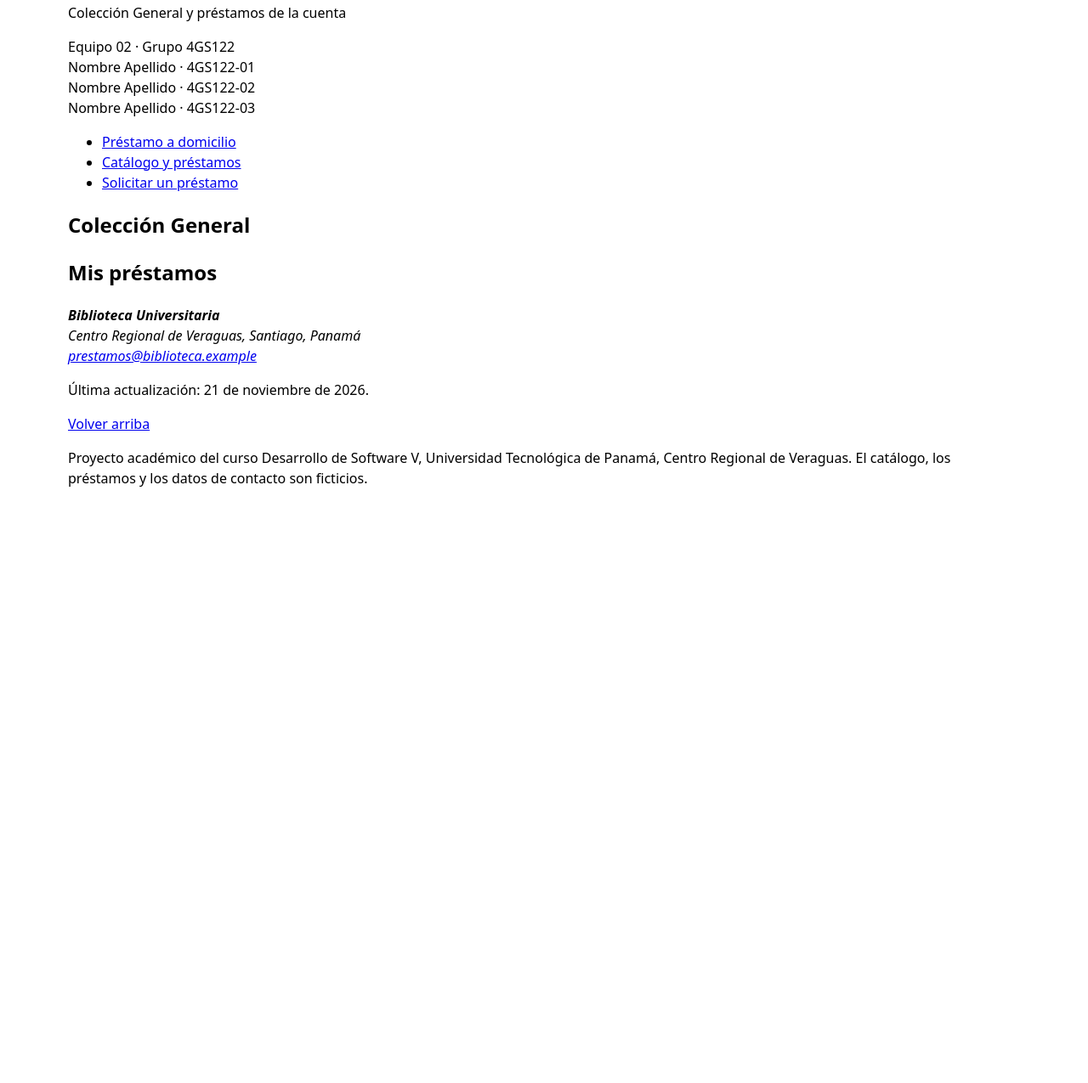
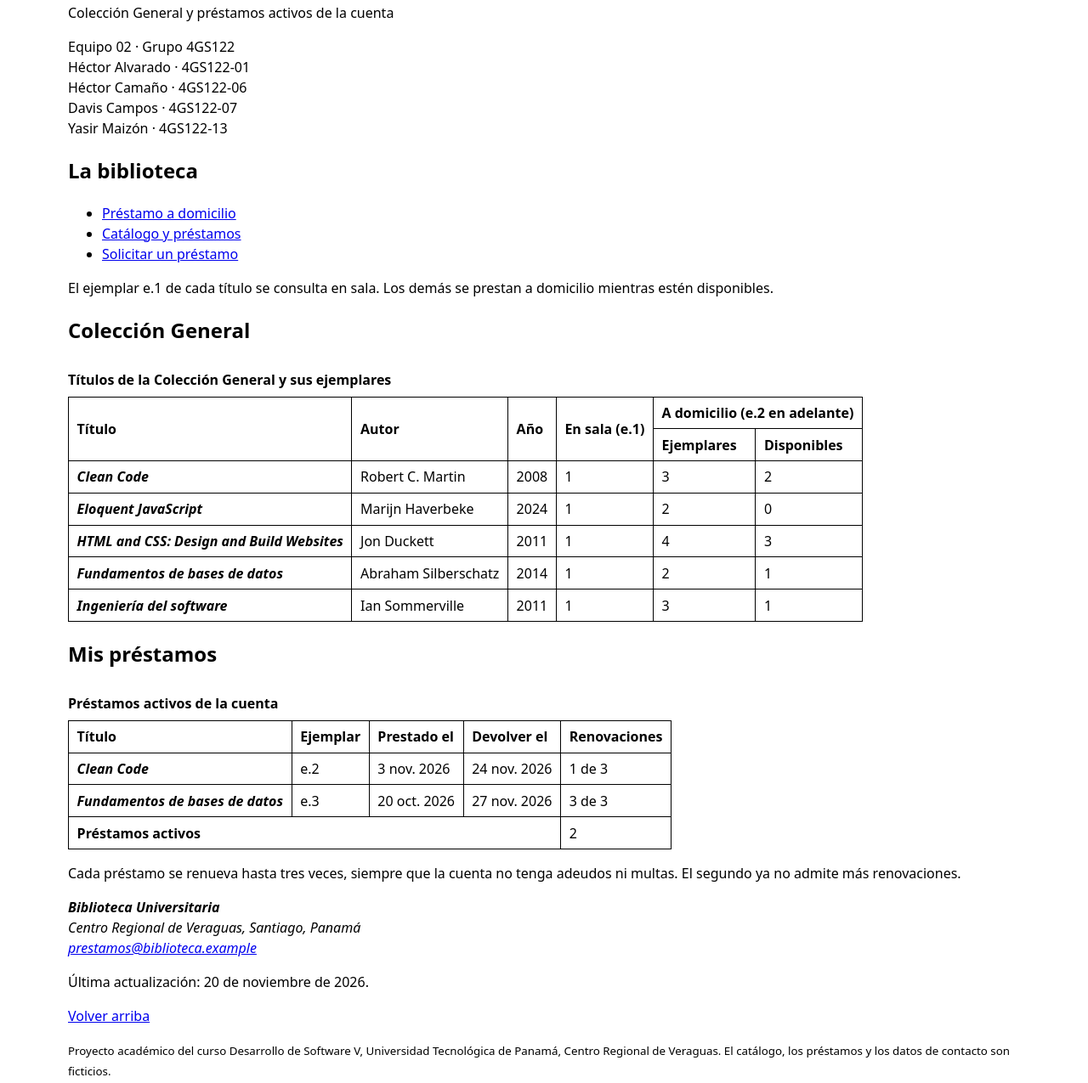
Before and after one commit to daviscampos-122/2026ii-dsv-lab02-4gs122-eq02, a plain HTML site: page docs/catalogo.html in a window 1280 px wide. Shown: the part 182-1457 px from the top of the page at 85% size. Before the commit the page ends 800 px from the top, so only its background shows below. Drawn offline with Linux system fonts and the light colour scheme.

Commit message:
E02: tablas del catálogo y de préstamos

```diff
--- a/docs/catalogo.html
+++ b/docs/catalogo.html
@@ -3,36 +3,31 @@
 <head>
   <meta charset="utf-8">
   <meta name="viewport" content="width=device-width, initial-scale=1">
-  <meta http-equiv="Content-Security-Policy"
-        content="default-src 'self';
-                 img-src 'self';
-                 style-src 'self';
-                 base-uri 'self';
-                 form-action 'self'">
-  <meta name="description" content="Títulos de la Colección General con sus ejemplares y préstamos activos de una cuenta de ejemplo.">
-  <meta name="author" content="Equipo 02, Grupo 4GS122">
+  <meta http-equiv="Content-Security-Policy" content="default-src 'self'; img-src 'self'; style-src 'self'; base-uri 'self'; form-action 'self'">
+  <meta name="description" content="Consulta los títulos de la Colección General con sus ejemplares disponibles y los préstamos activos de una cuenta de ejemplo.">
+  <meta name="author" content="Equipo EE, grupo 4GS121">
   <title>Catálogo y préstamos | Biblioteca Universitaria</title>
   <link rel="icon" href="assets/img/logo-biblioteca.svg" type="image/svg+xml">
   <link rel="stylesheet" href="assets/css/biblioteca-base.css">
 </head>
   <body id="inicio">
     <a href="#contenido">Saltar al contenido</a>
-
     <header>
       <img src="assets/img/logo-biblioteca.svg" alt="" width="48" height="48">
       <hgroup>
         <h1>Catálogo y préstamos</h1>
-      <p>Colección General y préstamos de la cuenta</p>
+        <p>Colección General y préstamos activos de la cuenta</p>
       </hgroup>
       <p>
         Equipo 02 · Grupo 4GS122<br>
-      Nombre Apellido · 4GS122-01<br>
-      Nombre Apellido · 4GS122-02<br>
-      Nombre Apellido · 4GS122-03
+        Héctor Alvarado · 4GS122-01<br>
+        Héctor Camaño · 4GS122-06<br>
+        Davis Campos · 4GS122-07<br>
+        Yasir Maizón · 4GS122-13<br>
       </p>
     </header>
-
-  <nav aria-label="Principal">
+    <nav aria-labelledby="titulo-menu">
+      <h2 id="titulo-menu">La biblioteca</h2>
       <ul>
         <li><a href="index.html">Préstamo a domicilio</a></li>
         <li><a href="catalogo.html" aria-current="page">Catálogo y préstamos</a></li>
@@ -41,25 +36,128 @@
     </nav>
 
     <main id="contenido">
-    <!-- E02 -->
-    <section id="catalogo">
-      <h2>Colección General</h2>
+      <p>El ejemplar e.1 de cada título se consulta en sala. Los demás se prestan a domicilio mientras estén disponibles.</p>
+
+      <section id="catalogo" aria-labelledby="titulo-catalogo">
+        <h2 id="titulo-catalogo">Colección General</h2>
+
+        <div tabindex="0" role="region" aria-labelledby="cap-catalogo">
+          <table>
+            <caption id="cap-catalogo">Títulos de la Colección General y sus ejemplares</caption>
+            <colgroup span="3"></colgroup>
+            <colgroup></colgroup>
+            <colgroup span="2"></colgroup>
+            <thead>
+              <tr>
+                <th scope="col" rowspan="2" id="ej-titulo">Título</th>
+                <th scope="col" rowspan="2" id="ej-autor">Autor</th>
+                <th scope="col" rowspan="2" id="ej-anio">Año</th>
+                <th scope="col" rowspan="2" id="ej-sala">En sala (e.1)</th>
+                <th scope="colgroup" colspan="2" id="ej-dom">A domicilio (e.2 en adelante)</th>
+              </tr>
+              <tr>
+                <th scope="col" id="ej-dom-total">Ejemplares</th>
+                <th scope="col" id="ej-dom-disp">Disponibles</th>
+              </tr>
+            </thead>
+            <tbody>
+              <tr>
+                <th scope="row"><cite lang="en">Clean Code</cite></th>
+                <td>Robert C. Martin</td>
+                <td>2008</td>
+                <td headers="ej-sala">1</td>
+                <td headers="ej-dom ej-dom-total">3</td>
+                <td headers="ej-dom ej-dom-disp">2</td>
+              </tr>
+              <tr>
+                <th scope="row"><cite lang="en">Eloquent JavaScript</cite></th>
+                <td>Marijn Haverbeke</td>
+                <td>2024</td>
+                <td headers="ej-sala">1</td>
+                <td headers="ej-dom ej-dom-total">2</td>
+                <td headers="ej-dom ej-dom-disp">0</td>
+              </tr>
+              <tr>
+                <th scope="row"><cite lang="en">HTML and CSS: Design and Build Websites</cite></th>
+                <td>Jon Duckett</td>
+                <td>2011</td>
+                <td headers="ej-sala">1</td>
+                <td headers="ej-dom ej-dom-total">4</td>
+                <td headers="ej-dom ej-dom-disp">3</td>
+              </tr>
+              <tr>
+                <th scope="row"><cite>Fundamentos de bases de datos</cite></th>
+                <td>Abraham Silberschatz</td>
+                <td>2014</td>
+                <td headers="ej-sala">1</td>
+                <td headers="ej-dom ej-dom-total">2</td>
+                <td headers="ej-dom ej-dom-disp">1</td>
+              </tr>
+              <tr>
+                <th scope="row"><cite>Ingeniería del software</cite></th>
+                <td>Ian Sommerville</td>
+                <td>2011</td>
+                <td headers="ej-sala">1</td>
+                <td headers="ej-dom ej-dom-total">3</td>
+                <td headers="ej-dom ej-dom-disp">1</td>
+              </tr>
+            </tbody>
+          </table>
+        </div>
       </section>
 
-    <section id="mis-prestamos">
-      <h2>Mis préstamos</h2>
+      <section id="mis-prestamos" aria-labelledby="titulo-prestamos">
+        <h2 id="titulo-prestamos">Mis préstamos</h2>
+
+        <div tabindex="0" role="region" aria-labelledby="cap-prestamos">
+          <table aria-describedby="nota-renovacion">
+            <caption id="cap-prestamos">Préstamos activos de la cuenta</caption>
+            <thead>
+              <tr>
+                <th scope="col">Título</th>
+                <th scope="col">Ejemplar</th>
+                <th scope="col">Prestado el</th>
+                <th scope="col">Devolver el</th>
+                <th scope="col">Renovaciones</th>
+              </tr>
+            </thead>
+            <tbody>
+              <tr>
+                <th scope="row"><cite lang="en">Clean Code</cite></th>
+                <td>e.2</td>
+                <td><time datetime="2026-11-03">3 nov. 2026</time></td>
+                <td><time datetime="2026-11-24">24 nov. 2026</time></td>
+                <td>1 de 3</td>
+              </tr>
+              <tr>
+                <th scope="row"><cite>Fundamentos de bases de datos</cite></th>
+                <td>e.3</td>
+                <td><time datetime="2026-10-20">20 oct. 2026</time></td>
+                <td><time datetime="2026-11-27">27 nov. 2026</time></td>
+                <td>3 de 3</td>
+              </tr>
+            </tbody>
+            <tfoot>
+              <tr>
+                <th scope="row" colspan="4">Préstamos activos</th>
+                <td>2</td>
+              </tr>
+            </tfoot>
+          </table>
+        </div>
+
+        <p id="nota-renovacion">Cada préstamo se renueva hasta tres veces, siempre que la cuenta no tenga adeudos ni multas. El segundo ya no admite más renovaciones.</p>
       </section>
     </main>
-
     <footer>
       <address>
         <strong>Biblioteca Universitaria</strong><br>
         Centro Regional de Veraguas, Santiago, Panamá<br>
         <a href="mailto:prestamos@biblioteca.example">prestamos@biblioteca.example</a>
       </address>
-    <p>Última actualización: <time datetime="2026-11-21">21 de noviembre de 2026</time>.</p>
+      <p>Última actualización: <time datetime="2026-11-20">20 de noviembre de 2026</time>.</p>
       <p><a href="#inicio">Volver arriba</a></p>
-    <p>Proyecto académico del curso Desarrollo de Software V, Universidad Tecnológica de Panamá, Centro Regional de Veraguas. El catálogo, los préstamos y los datos de contacto son ficticios.</p>
+      <p><small>Proyecto académico del curso Desarrollo de Software V, Universidad Tecnológica de Panamá, Centro Regional de Veraguas. El catálogo, los préstamos y los datos de contacto son ficticios.</small></p>
     </footer>
   </body>
 </html>
```
Lines whose indentation alone changed are shown as unchanged.
